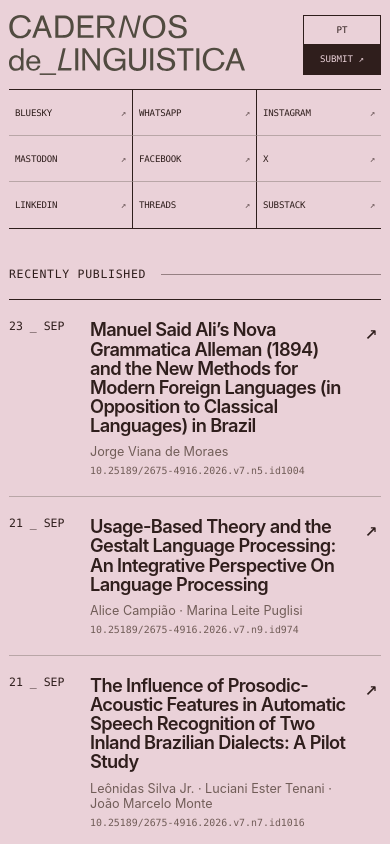
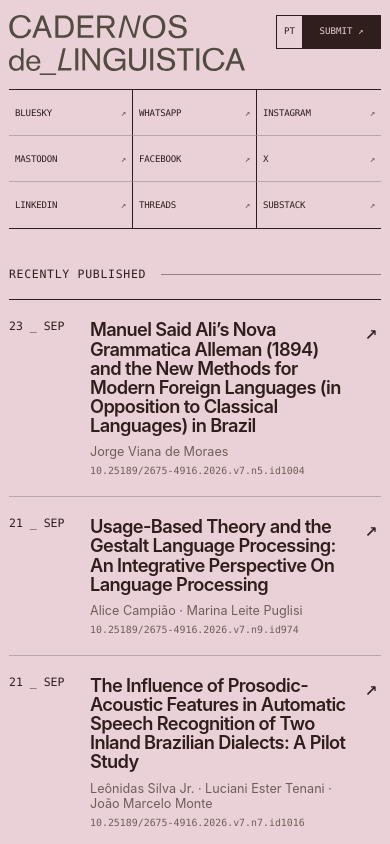
Before and after one commit to cadernos/links, a plain HTML site: page index.html in a window 390 px wide. Shown: the top 844 px of the page. Drawn offline with Linux system fonts and the light colour scheme; no server answers.

Commit message:
Restore side-by-side header actions and top alignment

```diff
--- a/styles.css
+++ b/styles.css
@@ -30,7 +30,7 @@ button { font: inherit; }
 .site-header {
   min-height: 118px;
   display: flex;
-  align-items: center;
+  align-items: flex-start;
   justify-content: space-between;
   gap: 22px;
   border-bottom: 1px solid var(--ink-dark);
@@ -247,35 +247,33 @@ footer p { margin: 0; text-align: right; }
   .page-shell { width: min(100% - 18px, var(--max)); }
   .site-header {
     min-height: 0;
-    align-items: stretch;
+    align-items: flex-start;
     padding: 15px 0 14px;
     gap: 10px;
   }
   .brand {
-    align-items: stretch;
+    align-items: flex-start;
   }
   .brand img {
     width: min(66vw, 258px);
-    height: 100%;
-    object-fit: contain;
-    object-position: left center;
+    height: auto;
   }
   .header-actions {
-    display: grid;
-    grid-template-rows: 1fr 1fr;
-    align-self: stretch;
+    display: flex;
+    align-items: stretch;
+    align-self: flex-start;
     gap: 0;
     padding-top: 0;
   }
   .header-control {
-    min-height: 0;
-    height: 100%;
+    min-height: 34px;
+    height: auto;
     padding: 0 9px;
     font-size: .61rem;
   }
   .header-control + .header-control {
-    border-left: 1px solid var(--ink-dark);
-    border-top: 0;
+    border-left: 0;
+    border-top: 1px solid var(--ink-dark);
   }
   .header-submit { min-width: 78px; }
 
```
